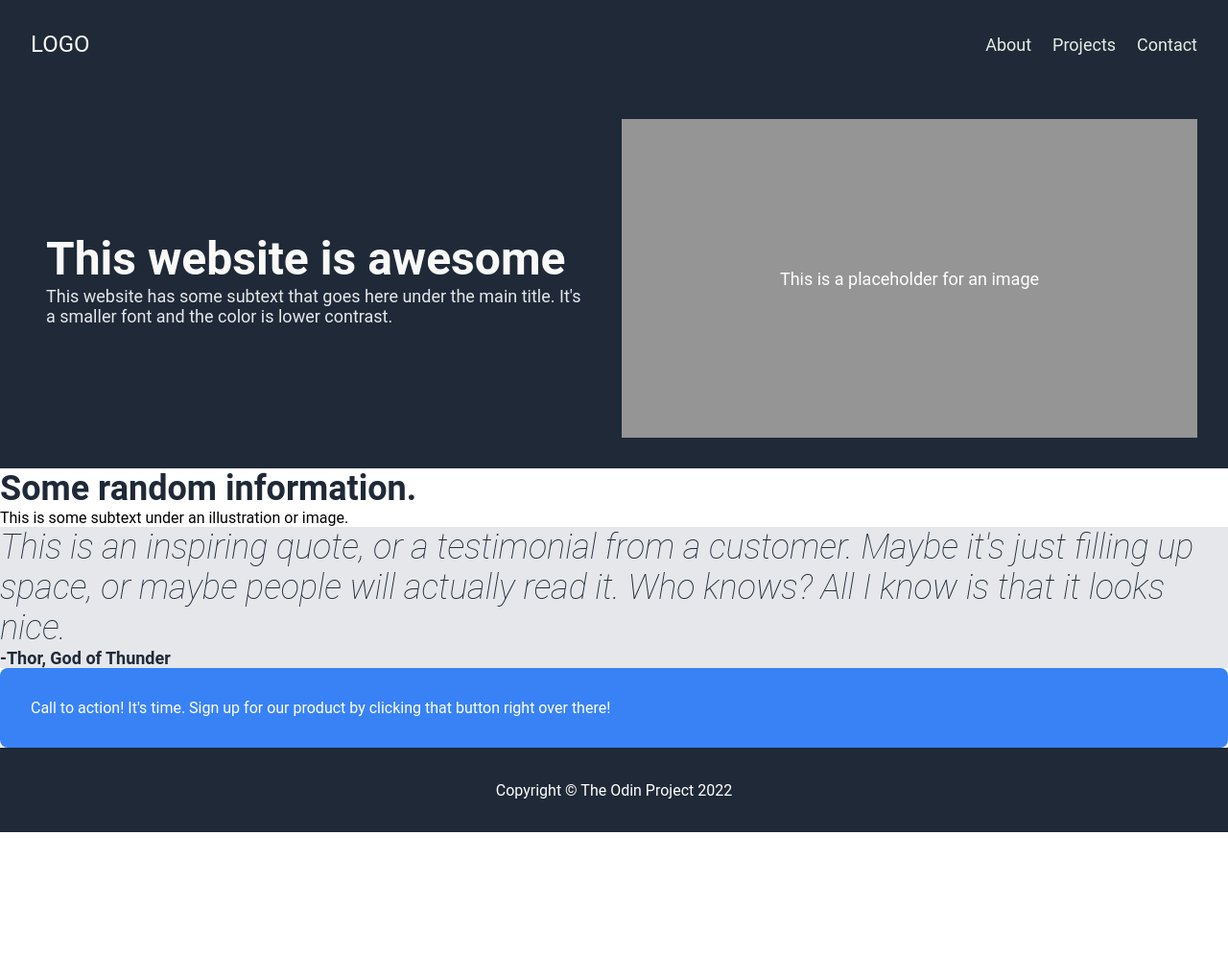
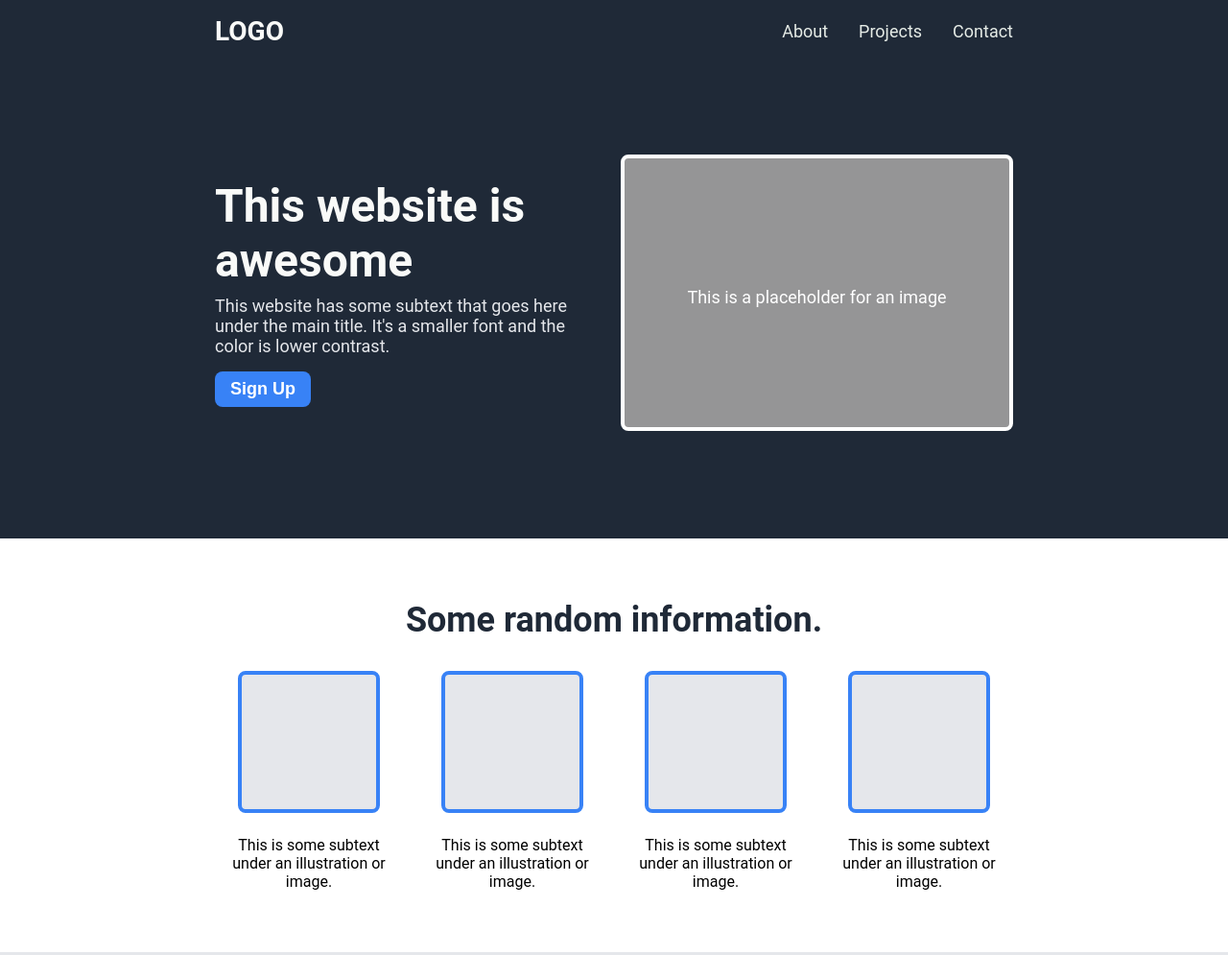
Before and after one commit to QuixieFenix/landingpage, a plain HTML site: page index.html in a window 1280 px wide. Shown: the top 995 px of the page at 96% size. Before the commit the page ends 867 px from the top, so only its background shows below. Drawn offline with Linux system fonts and the light colour scheme.

Commit message:
Updated header and banner HTML and CSS to be more aligned with tutorial with some adjustments. Organized CSS for those areas. Adjusted Information section's CSS to match tutorial. Added banner button and its CSS. Updated quote section HTML and CSS.

```diff
--- a/index.html
+++ b/index.html
@@ -8,31 +8,57 @@
     <link rel="stylesheet" href="style.css">
  </head>
 <body>
+  <div class="mainwrap1">
   <div class="header">
+    <nav>
     <div class="logo">LOGO</div>
-      <ul class="links">
+      <ul>
           <li><a href="#">About</a></li>
           <li><a href="#">Projects</a></li>
           <li><a href="#">Contact</a></li>
       </ul>
-   </div>
+    </nav>
     <div class="banner">
       <div class="bannerleft">
       <h1>This website is awesome</h1>
       <p>This website has some subtext that goes here under the main title. It's a smaller font and the color is lower contrast.</p>
+      <button class="bannerbutton">Sign Up</button>
       </div>
       <div class="bannerright">
       <p>This is a placeholder for an image</p>
       </div>
   </div>
-    <div class="infocontainer">
+  </div>
+  </div>
+    <div class="mainwrap2">
+    <div class="infosection">
         <h2>Some random information.</h2>
+        <div class="infoitems">
+          <div class="infosingle">
+            <div class="imgbox"></div>
             <p>This is some subtext under an illustration or image.</p>
           </div>
+          <div class="infosingle">
+            <div class="imgbox"></div>
+            <p>This is some subtext under an illustration or image.</p>
+          </div>
+          <div class="infosingle">
+            <div class="imgbox"></div>
+            <p>This is some subtext under an illustration or image.</p>
+          </div>
+          <div class="infosingle">
+            <div class="imgbox"></div>
+            <p>This is some subtext under an illustration or image.</p>
+          </div>
+        </div>
+    </div>
+    </div>
+    <div class="mainwrap3">
     <div class="quotesection">
         <p>This is an inspiring quote, or a testimonial from a customer. Maybe it's just filling up space, or maybe people will actually read it.
         Who knows? All I know is that it looks nice.</p>
         <div class="quotesign">-Thor, God of Thunder</div>
+    </div>
     </div>
     <div class="calltoaction">
       Call to action! It's time. Sign up for our product by clicking that button right over there!
--- a/style.css
+++ b/style.css
@@ -1,42 +1,42 @@
 body {
     font-family: Roboto, Oxygen, Ubuntu, Cantarell, 'Open Sans', 'Helvetica Neue', sans-serif;
     margin: 0;
+    padding: 0;
 }
 
-.headerwrap {
-
+.mainwrap1 {
+    display: flex;
+    justify-content: center;
+    margin: 0;
+    background: #1F2937;
 }
 
 .header {
     display: flex;
+    flex-direction: column;
+    gap: 112px;
+    padding: 16px 224px 112px;
+    font-size: 18px;
+}
+
+nav {
+    display: flex;
     justify-content: space-between;
     align-items: center;
-    background: #1F2937;
-    font-size: 18px;
-    padding: 32px;
+    gap: 22px;
 }
 
 .banner {
     display: flex;
     justify-content: space-between;
     align-items: center;
-    background: #1F2937;
     color: #E5E7EB;
     font-size: 18px;
-    gap: 16px;
-    padding: 32px;
-}
-
-.bannerbutton {
-    color: #ffffff;
+    gap: 22px;
 }
 
 .bannerleft, .bannerright {
     flex: 1 1 0;
-    padding: 16px;
-}
-
-.bannerleft {
 }
 
 .bannerright {
@@ -45,8 +45,27 @@ body {
     align-items: center;
     background: #959596;
     color: #ffffff;
-    width: 300px;
-    height: 300px;
+    width: 280px;
+    height: 280px;
+    border: 4px solid #ffffff;
+    border-radius: 8px;
+}
+
+.bannerbutton {
+    background-color: #3882F6;
+    color: #ffffff;
+    font-size: 18px;
+    font-weight: bold;
+    outline: none;
+    padding: 8px 16px;
+    border-radius: 8px;
+    border: none;
+    margin-top: 16px;
+}
+
+.bannerbutton:hover {
+    background-color: #ffffff;
+    color: #1F2937;
 }
 
 h1 {
@@ -58,13 +77,49 @@ h1 {
 
 .logo {
     color: #F9FAF8;
-    font-size: 24px;
+    font-weight: bold;
+    font-size: 28px;
     padding-right: 22px;
     margin: 0;
 }
 
-.infocontainer {
+.mainwrap2 {
+    display: flex;
+    justify-content: center;
+    margin: 0;
+    background: #ffffff;
+}
 
+.infosection {
+    display: flex;
+    justify-content: center;
+    flex-direction: column;
+    align-items: center;
+    padding: 64px 0;
+}
+
+.infoitems {
+    display: flex;
+    gap: 32px;
+    padding-top: 32px;
+}
+
+.infosingle {
+    display: flex;
+    flex-direction: column;
+    align-items: center;
+    gap: 16px;
+    max-width: 180px;
+    text-align: center;
+
+}
+
+.imgbox {
+    width: 140px;
+    height: 140px;
+    background: #E5E7EB;
+    border: 4px solid #3882F6;
+    border-radius: 8px;
 }
 
 h2 {
@@ -76,10 +131,22 @@ h2 {
 
 p {
     margin: 0;
+    padding-top: 8px;
+}
+
+.mainwrap3 {
+    display: flex;
+    justify-content: center;
+    margin: 0;
+    background: #E5E7EB;
 }
 
 .quotesection {
-    background: #E5E7EB;
+    display: flex;
+    flex-direction: column;
+    justify-content: center;
+    padding: 96px 224px 80px 224px;
+    gap: 32px;
     color: #1F2937;
     font-size: 36px;
     font-weight: lighter;
@@ -119,12 +186,13 @@ a {
     font-size: 18px;
   }
 
-  ul {
+nav ul {
     display: flex;
-    align-items: center;
-    flex-wrap: wrap;
+    gap: 32px;
+  }
+
+ul {
+    list-style-type: none;
     margin: 0;
     padding: 0;
-    gap: 22px;
-    list-style-type: none;
   }
```
Lines whose indentation alone changed are shown as unchanged.
